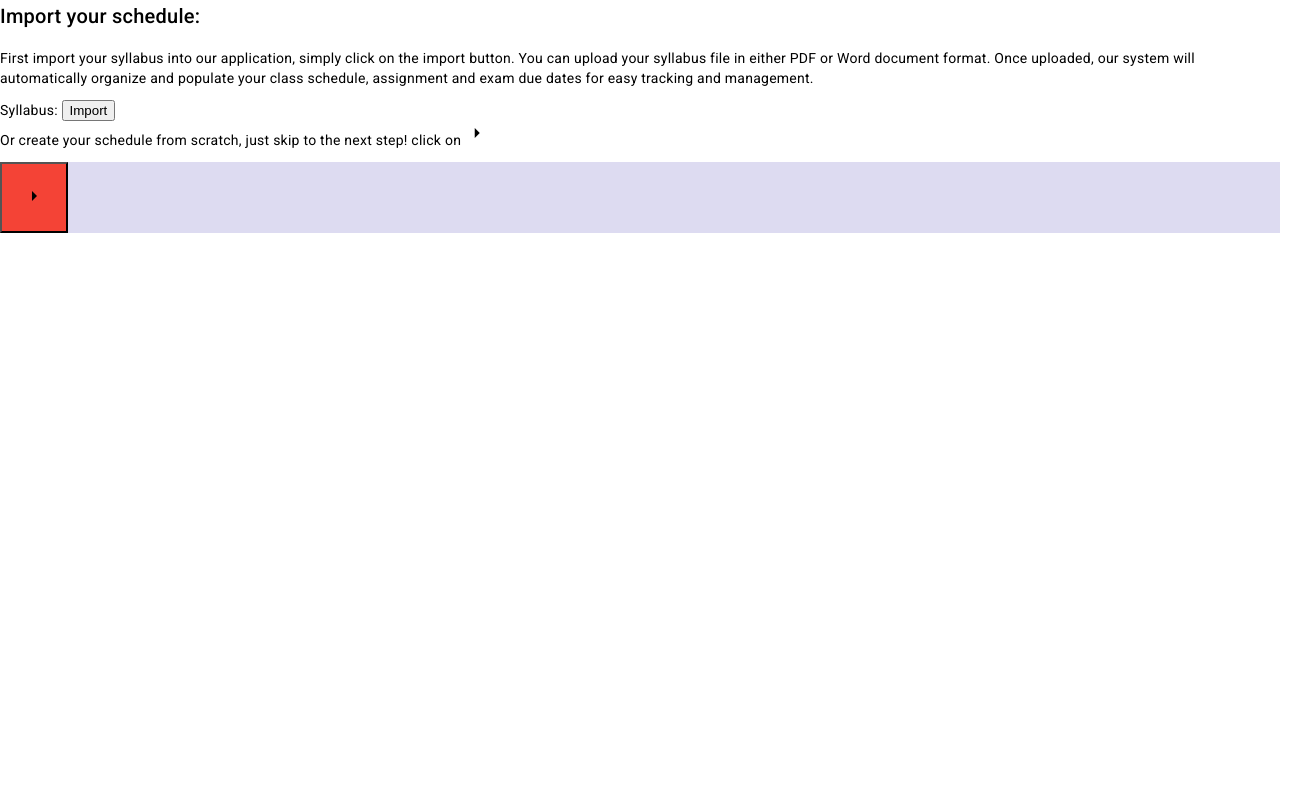
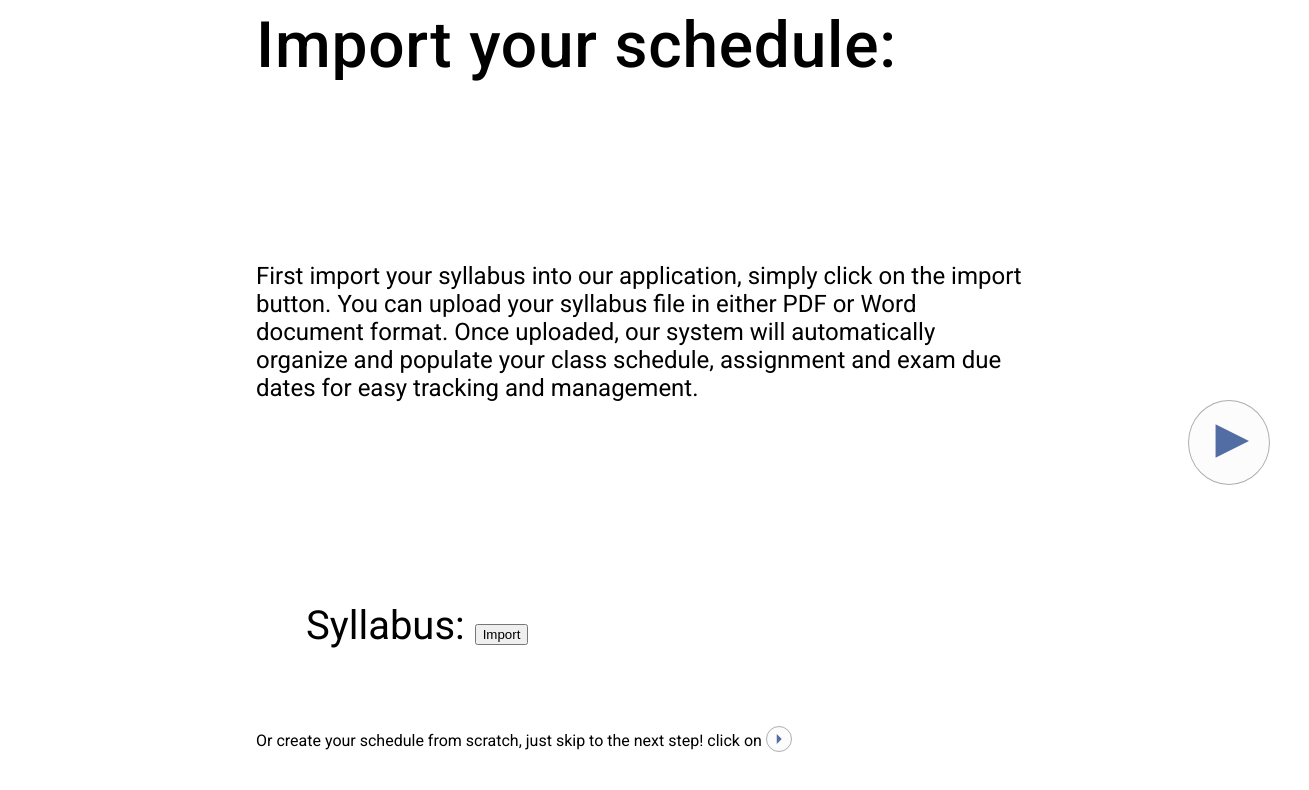
Before and after one commit to SEG4910-Group32/Academic-Calendar-Assistant, an Angular app in the folder assistant-calendar/: page / in a window 1280 px wide. Shown: the top 790 px of the page, 1309 px wide, since content can reach past the window. Built offline with nearby package versions, Linux system fonts and the light colour scheme.

Commit message:
add styles to create schedule page for container wrapper, styles for import schedule

```diff
--- a/assistant-calendar/src/app/create-schedule-page/create-schedule-page.component.css
+++ b/assistant-calendar/src/app/create-schedule-page/create-schedule-page.component.css
@@ -1,17 +1,45 @@
-.navigationButtons{
-  width: 100%;
-  background-color: #DDDBF1;
-  display: flex;
-  align-items: center;
-  align-self: center;
+.containerWrap{
+  padding: 0;
+  position: absolute;
+  margin-left: 20%;
+  width: 60%;
+  height: 100%;
 }
 .nextBtn{
-  background-color: #F44336;
-  right: 100%;
-  padding: 20px;
+  background-color: #FCFCFC;
+  position: absolute;
+  right: 0;
+  top: 50%;
+  padding: 0;
+  margin: 0 10px 0;
+  border-radius: 50%;
+  border-style: solid;
+  border-width: 1px;
+  border-color: #AEAEAE;
+  color: #526DA3;
 }
 .previousBtn{
-  background-color: #F44336;
-  left: 100%;
-  padding: 20px;
+  background-color: #FCFCFC;
+  position: absolute;
+  left: 0;
+  top: 50%;
+  padding: 0;
+  margin: 10px;
+  border-radius: 50%;
+  border-style: solid;
+  border-width: 1px;
+  border-color: #AEAEAE;
+  color: #526DA3;
 }
+.previousBtn:hover{
+  cursor: pointer;
+}
+.nextBtn:hover{
+  cursor: pointer;
+}
+mat-icon{
+  transform: scaleX(2);
+  font-size: 80px;
+  width: 80px;
+  height: 80px;
+}
--- a/assistant-calendar/src/app/create-schedule-page/import-schedule/import-schedule.component.css
+++ b/assistant-calendar/src/app/create-schedule-page/import-schedule/import-schedule.component.css
@@ -0,0 +1,35 @@
+*{
+  letter-spacing: normal;
+  line-height: normal;
+}
+h2{
+  font-size: 64px;
+  margin: 30px 0 20px;
+}
+p{
+  margin: 100px 0 50px;
+  font-size: 24px;
+}
+.description{
+  margin-top: 200px;
+}
+.syllabus{
+  margin: 200px 50px 50px;
+  font-size: 40px;
+}
+.hint{
+  position: absolute;
+  bottom: 0;
+}
+.hint p {
+  font-size: 16px;
+}
+mat-icon{
+  margin: -6px 0;
+  border-color: #AEAEAE;
+  background-color: #FCFCFC;
+  color: #526DA3;
+  border-style: solid;
+  border-width: 1px;
+  border-radius: 50%;
+}
--- a/assistant-calendar/src/app/create-schedule-page/import-schedule/import-schedule.component.html
+++ b/assistant-calendar/src/app/create-schedule-page/import-schedule/import-schedule.component.html
@@ -1,8 +1,14 @@
 <h2>Import your schedule:</h2>
+<div class="description">
   <p>First import your syllabus into our application, simply click on the import button. You can upload your syllabus file
     in either PDF or Word document format. Once uploaded, our system will automatically organize and populate your class schedule,
     assignment and exam due dates for easy tracking and management.</p>
+</div>
+<div class="syllabus">
   <label>Syllabus:
     <button>Import</button>
   </label>
+</div>
+<div class="hint">
   <p>Or create your schedule from scratch, just skip to the next step! click on <mat-icon>arrow_right</mat-icon> </p>
+</div>
```
Lines whose indentation alone changed are shown as unchanged.
